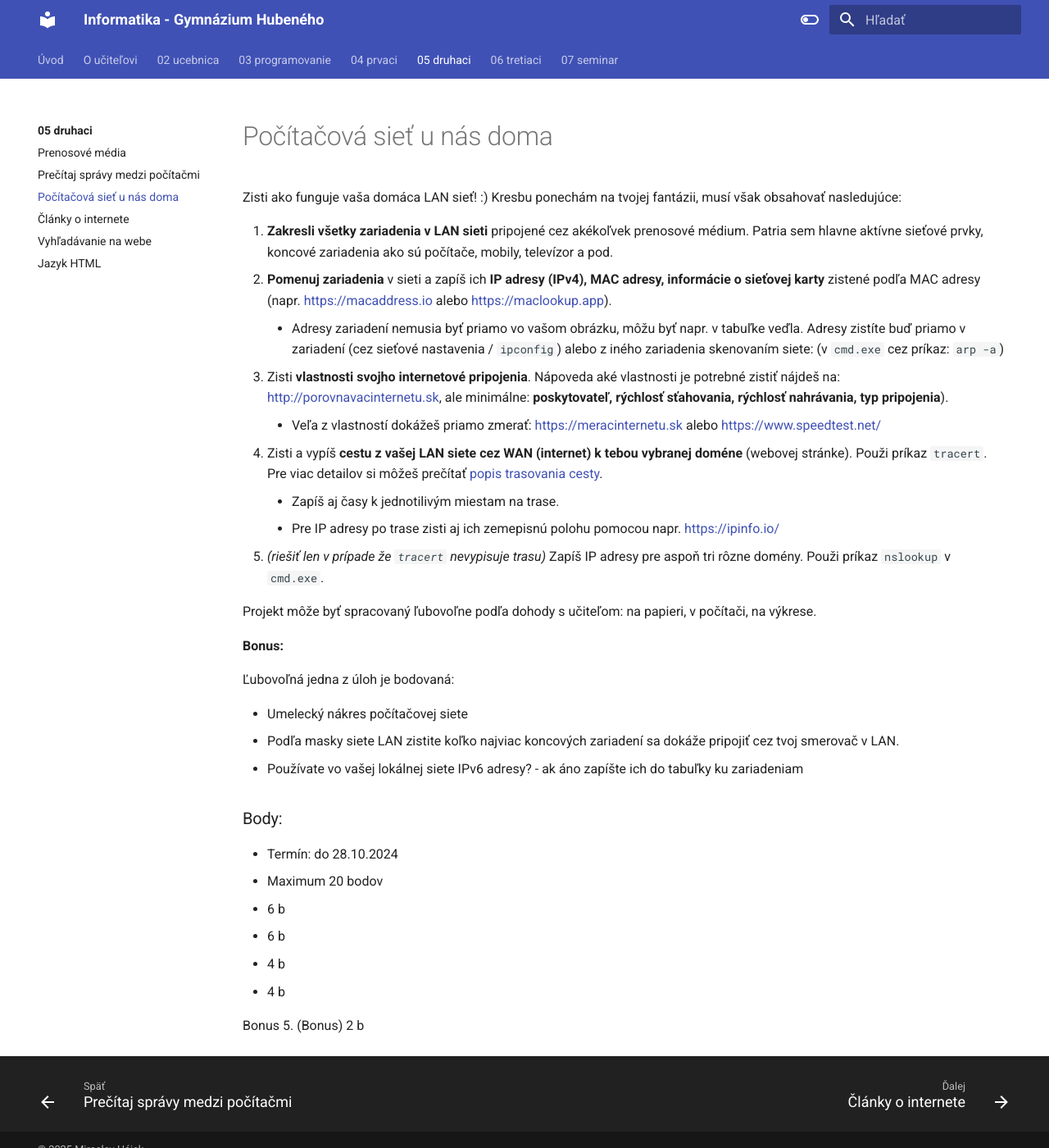
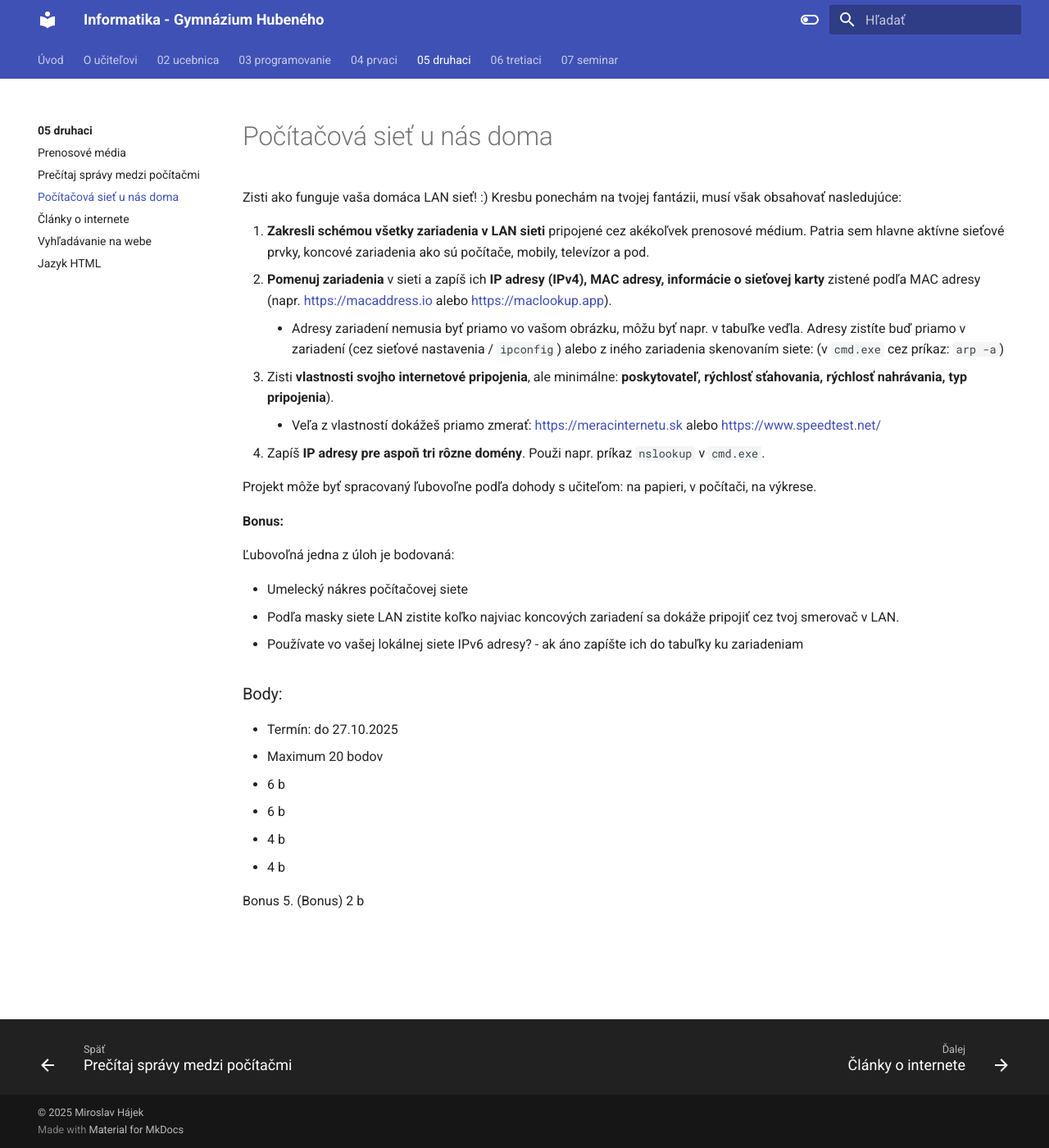
Before and after one commit to hubenka/hubenka.github.io, an MkDocs documentation site: the page built from docs/05_druhaci/03_projekt_siet.md, in a window 1280 px wide and 1400 px high. Shown: the whole window at 82% size. Built offline with MkDocs 1.6.1 and Material for MkDocs 9.7.7, drawn with Linux system fonts in a browser that asks for light colours.

Commit message:
2R - LAN projekt

```diff
--- a/docs/05_druhaci/03_projekt_siet.md
+++ b/docs/05_druhaci/03_projekt_siet.md
@@ -1,20 +1,17 @@
 ---
 title: Počítačová sieť u nás doma
 slug: projekt-siet
-publish: false
+publish: true
 ---
 
 Zisti ako funguje vaša domáca LAN sieť! :)  Kresbu ponechám na tvojej fantázii, musí však obsahovať nasledujúce:
 
-1. **Zakresli všetky zariadenia v LAN sieti** pripojené cez akékoľvek prenosové médium. Patria sem hlavne aktívne sieťové prvky, koncové zariadenia ako sú počítače, mobily, televízor a pod.
+1. **Zakresli schémou všetky zariadenia v LAN sieti** pripojené cez akékoľvek prenosové médium. Patria sem hlavne aktívne sieťové prvky, koncové zariadenia ako sú počítače, mobily, televízor a pod.
 2. **Pomenuj zariadenia** v sieti a zapíš ich **IP adresy (IPv4), MAC adresy, informácie o sieťovej karty** zistené podľa MAC adresy (napr. [https://macaddress.io](https://macaddress.io) alebo [https://maclookup.app](https://maclookup.app)).
     - Adresy zariadení nemusia byť priamo vo vašom obrázku, môžu byť napr. v tabuľke veďla. Adresy zistíte buď priamo v zariadení (cez sieťové nastavenia / `ipconfig`) alebo z iného zariadenia skenovaním siete: (v `cmd.exe` cez príkaz: `arp -a`)
-3. Zisti **vlastnosti svojho internetové pripojenia**. Nápoveda aké vlastnosti je potrebné zistiť nájdeš na: [http://porovnavacinternetu.sk](http://porovnavacinternetu.sk), ale minimálne: **poskytovateľ, rýchlosť sťahovania, rýchlosť nahrávania, typ pripojenia**).
+3. Zisti **vlastnosti svojho internetové pripojenia**, ale minimálne: **poskytovateľ, rýchlosť sťahovania, rýchlosť nahrávania, typ pripojenia**).
     - Veľa z vlastností dokážeš priamo zmerať: [https://meracinternetu.sk](https://meracinternetu.sk) alebo [https://www.speedtest.net/](https://www.speedtest.net/)
-4. Zisti a vypíš **cestu z vašej LAN siete cez WAN (internet) k tebou vybranej doméne** (webovej stránke). Použi príkaz `tracert`. Pre viac detailov si môžeš prečítať [popis trasovania cesty](https://cs.wikipedia.org/wiki/Traceroute).
-    - Zapíš aj časy k jednotilivým miestam na trase.
-    - Pre IP adresy po trase zisti aj ich zemepisnú polohu pomocou napr. [https://ipinfo.io/](https://ipinfo.io/)
-4. *(riešiť len v prípade že `tracert` nevypisuje trasu)* Zapíš IP adresy pre aspoň tri rôzne domény. Použi príkaz `nslookup` v `cmd.exe`.
+4. Zapíš **IP adresy pre aspoň tri rôzne domény**. Použi napr. príkaz `nslookup` v `cmd.exe`.
 
 Projekt môže byť spracovaný ľubovoľne podľa dohody s učiteľom: na papieri, v počítači, na výkrese.
 
@@ -28,7 +25,7 @@ Projekt môže byť spracovaný ľubovoľne podľa dohody s učiteľom: na papie
 
 
 ### Body:
-- Termín: do 28.10.2024
+- Termín: do 27.10.2025
 - Maximum 20 bodov
 
 1. 6 b
```
